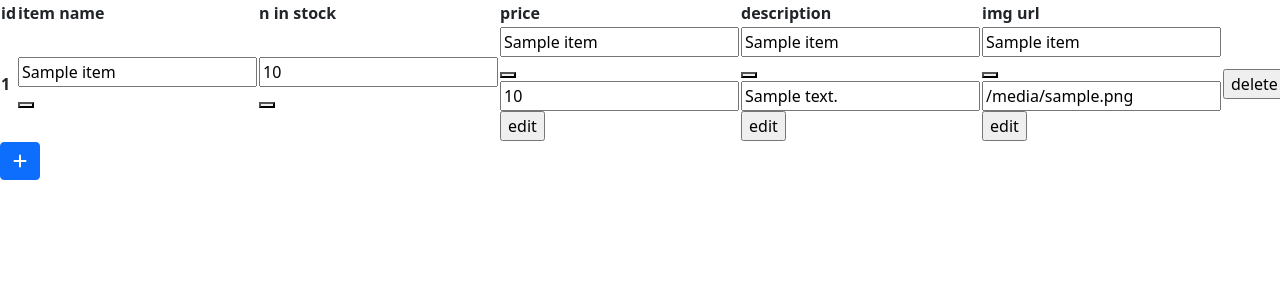
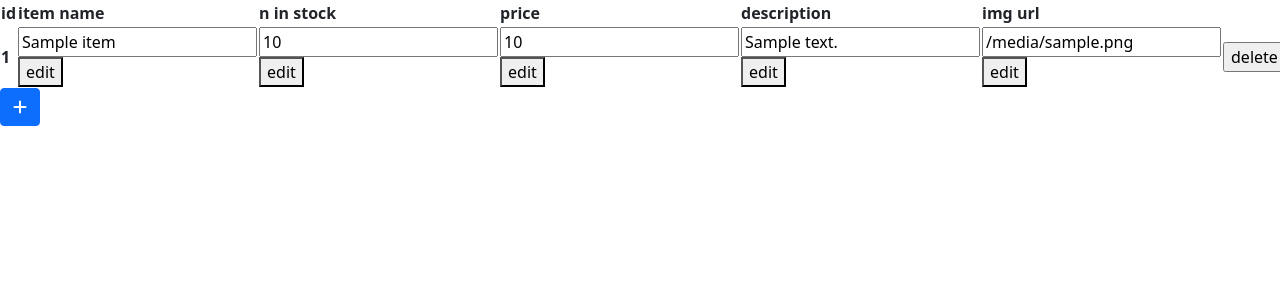
Before and after one commit to Leohemmingsson/D0018E, a Python web app: template src/templates/admin_item.html in a window 1280 px wide. Shown: the top 300 px of the page. Run offline with Jinja, Linux system fonts and the light colour scheme; the template is opened without the code that fills it: most values are stand-ins (such as "Sample title", 1, 10 or a date in 2020); lists and menus that the app fills with data are empty; some libraries are stand-ins or nearby versions.

Commit message:
working implementation

```diff
--- a/src/db_abstraction.py
+++ b/src/db_abstraction.py
@@ -160,7 +160,7 @@ class DB:
         self.mydb.commit()
 
     def update_product(self, item_id, description, name, quantity, price, image):
-        sql = "UPDATE Item SET description = %s, name = %s, quantity = %s, price = %s, image = %s WHERE id = %s"
+        sql = "UPDATE Item SET description = %s, name = %s, in_stock = %s, price = %s, img = %s WHERE id = %s"
         val = (description, name, quantity, price, image, item_id)
         self.cursor.execute(sql, val)
         self.mydb.commit()
--- a/src/templates/admin_item.html
+++ b/src/templates/admin_item.html
@@ -31,38 +31,24 @@
                 {{item.id}}
             </th>
             <th>
-                <input type="text" name="{{item.id}}-name" value="{{item.name}}">
-                <button onclick="edit({{item.id}}, 'name', {{item}})"></button>
+                <input type="text" id="{{item.id}}-name" value="{{item.name}}">
+                <button onclick="edit('name', {{item.to_json()}})"> edit </button>
             </th>
             <th>
-                <input type="text" name="{{item.id}}-quantity" value="{{item.quantity}}">
-                <button onclick="edit({{item.id}}, 'quantity')"></button>
+                <input type="text" id="{{item.id}}-quantity" value="{{item.quantity}}">
+                <button onclick="edit('quantity', {{item.to_json()}})"> edit </button>
             </th>
             <th>
-                <input type="text" name="{{item.id}}-name" value="{{item.name}}">
-                <button onclick="edit({{item.id}}, '{{item.name}}', 'name')"></button>
-                <form onsumbit="edit({{item.id}}, {{item.price}}, 'price')">
-                    <input type="text" name="id" value="{{item.price}}">
-                    <input type="submit" value="edit">
-                </form>
+                <input type="text" id="{{item.id}}-price" value="{{item.price}}">
+                <button onclick="edit('price', {{item.to_json()}})"> edit </button>
             </th>
             <th>
-                <input type="text" name="{{item.id}}-name" value="{{item.name}}">
-                <button onclick="edit({{item.id}}, '{{item.name}}', 'name')"></button>
-
-                <form onsumbit="edit({{item.id}}, {{item.description}}, 'description')">
-                    <input type="text" name="id" value="{{item.description}}">
-                    <input type="submit" value="edit">
-                </form>
+                <input type="text" id="{{item.id}}-description" value="{{item.description}}">
+                <button onclick="edit('description', {{item.to_json()}})"> edit </button>
             </th>
             <th>
-                <input type="text" name="{{item.id}}-name" value="{{item.name}}">
-                <button onclick="edit({{item.id}}, '{{item.name}}', 'name')"></button>
-
-                <form onsumbit="edit({{item.id}}, {{item.image}}, 'image')">
-                    <input type="text" name="id" value="{{item.image}}">
-                    <input type="submit" value="edit">
-                </form>
+                <input type="text" id="{{item.id}}-image" value="{{item.image}}">
+                <button onclick="edit('name', {{item.to_json()}})"> edit </button>
             </th>
             <th>
                 <input value="delete" type="button" onclick="del({{item.id}})">
@@ -110,15 +96,17 @@
         </div>
     </div>
     <script>
-        function edit(item_id, attribute, item) {
-            console.log("http://" + window.location.host + '/admin/items')
-            console.log
+        function edit(attribute, item) {
+            let new_attribute_value = document.getElementById(item.id + "-" + attribute).value;
+            let new_item = item;
+            new_item[attribute] = new_attribute_value;
+
             fetch("http://" + window.location.host + '/admin/items', {
                 headers: {
                     'Access-Control-Allow-Origin': '*'
                 },
                 method: 'PATCH',
-                body: JSON.stringify({ "item_id": item_id, name: attribute })
+                body: JSON.stringify(new_item)
             }).then(() => window.location.reload());
         }
 
```
Also changed, not shown: src/item.py (+11 -1 lines), src/main.py (+11 -12 lines).
